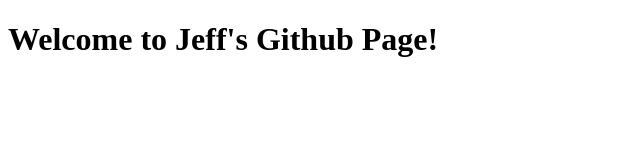
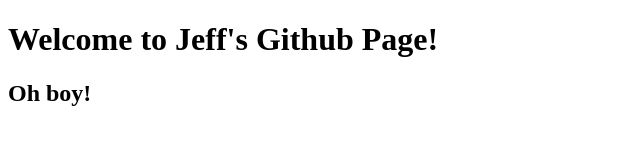
Before and after one commit to Jeff-Lawlis/Jeff-Lawlis.github.io, a plain HTML site: page index.html in a window 1280 px wide. Shown: the whole page, without its empty margins (0-640 px from the left). Drawn offline with Linux system fonts and the light colour scheme.

Commit message:
adding more stuff

```diff
--- a/index.html
+++ b/index.html
@@ -8,5 +8,7 @@
 </head>
 <body>
     <h1>Welcome to Jeff's Github Page!</h1>
+
+    <h2>Oh boy!</h2>
 </body>
 </html>
```
